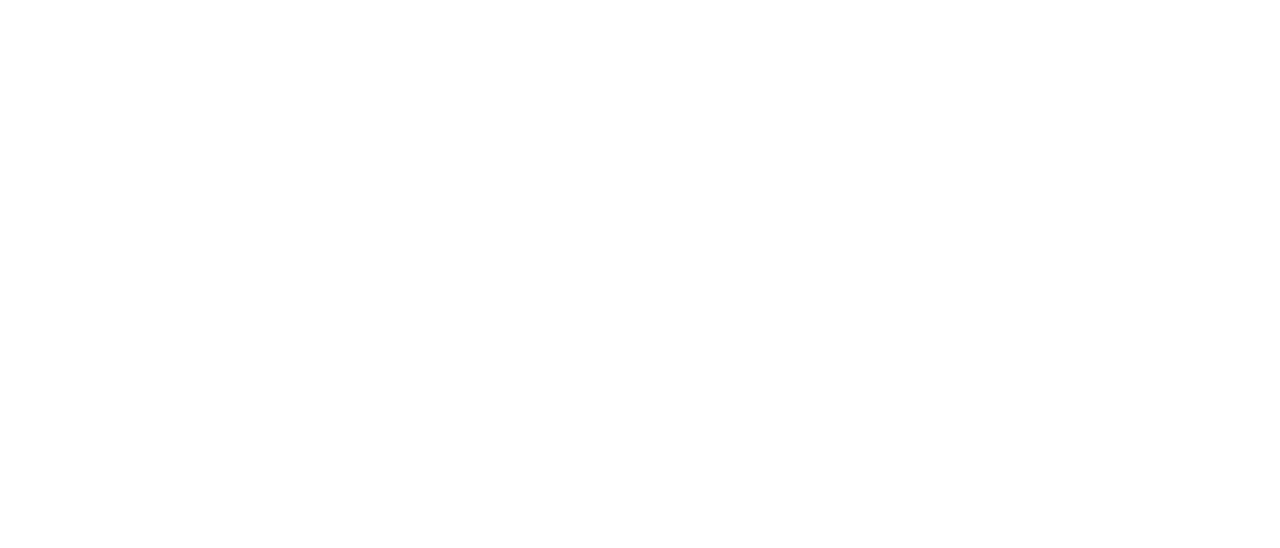
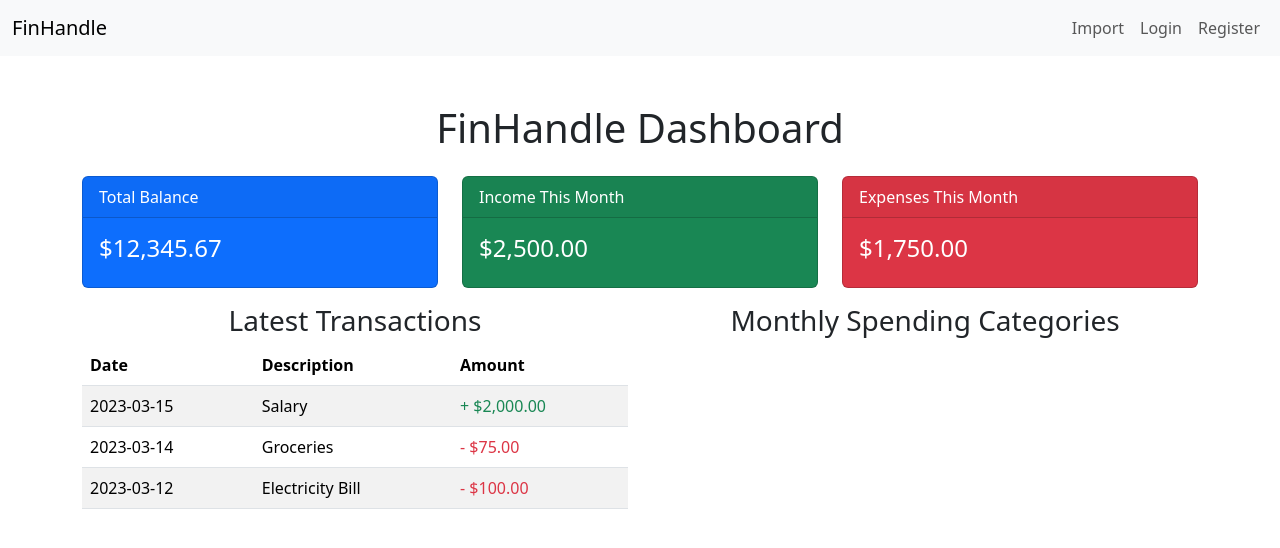
Before and after one commit to ashwin67/finhandle, a Flask app: page / in a window 1280 px wide. Before the commit the part shown is empty. Shown: the top 548 px of the page. Run offline with Flask 2, Linux system fonts and the light colour scheme; parts of the project's set-up code (start-up, migrations or seed data) failed here and were passed over.

Commit message:
Improved HTML

```diff
--- /dev/null
+++ b/templates/base.html
@@ -0,0 +1,43 @@
+<!DOCTYPE html>
+<html lang="en">
+    <head>
+        <meta charset="UTF-8">
+        <meta name="viewport" content="width=device-width, initial-scale=1.0">
+        <title>FinHandle{% block title %}{% endblock %}</title>
+        <link href="https://cdn.jsdelivr.net/npm/bootstrap@5.3.0-alpha1/dist/css/bootstrap.min.css" rel="stylesheet" integrity="sha384-GLhlTQ8iRABdZLl6O3oVMWSktQOp6b7In1Zl3/Jr59b6EGGoI1aFkw7cmDA6j6gD" crossorigin="anonymous">
+
+    </head>
+<body>
+    <header>
+        <nav class="navbar navbar-expand-lg navbar-light bg-light">
+            <div class="container-fluid">
+              <a class="navbar-brand" href="/">FinHandle</a>
+              <div class="collapse navbar-collapse" id="navbarNav">
+                <ul class="navbar-nav ms-auto">
+                  <li class="nav-item">
+                    <a class="nav-link" href="/transactions/import">Import</a>
+                  </li>
+                  <li class="nav-item">
+                    <a class="nav-link" href="/auth/login">Login</a>
+                  </li>
+                  <li class="nav-item">
+                    <a class="nav-link" href="/auth/register">Register</a>
+                  </li>
+                </ul>
+              </div>
+            </div>
+          </nav>
+    </header>
+
+    {% block content %}
+    {% endblock %}
+
+    <footer>
+        <!-- Your footer content -->
+    </footer>
+
+    <script src="https://cdn.jsdelivr.net/npm/@popperjs/core@2.11.6/dist/umd/popper.min.js" integrity="sha384-oBqDVmMz4fnFO9gybB5eD4qNMqL62nCtfDq4m2zr3G3y3IOz//ftA2zX2zMAshRl" crossorigin="anonymous"></script>
+    <script src="https://cdn.jsdelivr.net/npm/bootstrap@5.3.0-alpha1/dist/js/bootstrap.bundle.min.js" integrity="sha384-w76AqPfDkMBDXo30jS1Sgez6pr3x5MlQ1ZAGC+nuZB+EYdgRZgiwxhTBTkF7CXvN" crossorigin="anonymous"></script>
+
+</body>
+</html>
--- a/templates/import_transactions.html
+++ b/templates/import_transactions.html
@@ -1,6 +1,6 @@
 <!-- import_transactions.html -->
-{% extends "layout.html" %}
-
+{% extends "base.html" %}
+{% block title %} - Transactions{% endblock %}
 {% block content %}
   <h1>Import Transactions</h1>
   <form action="{{ url_for('import_transactions') }}" method="POST" enctype="multipart/form-data">
--- a/templates/index.html
+++ b/templates/index.html
@@ -1,6 +1,71 @@
-<!-- templates/import_transactions.html -->
-{% extends "layout.html" %}
+{% extends "base.html" %}
+
+{% block title %} - Dashboard{% endblock %}
 
 {% block content %}
-  <!-- Import transactions form and other content -->
+  <div class="container mt-5">
+      <h1 class="text-center mb-4">FinHandle Dashboard</h1>
+      <div class="row">
+          <div class="col-md-4">
+              <div class="card text-white bg-primary mb-3">
+                  <div class="card-header">Total Balance</div>
+                  <div class="card-body">
+                      <h4 class="card-title">$12,345.67</h4>
+                  </div>
+              </div>
+          </div>
+          <div class="col-md-4">
+              <div class="card text-white bg-success mb-3">
+                  <div class="card-header">Income This Month</div>
+                  <div class="card-body">
+                      <h4 class="card-title">$2,500.00</h4>
+                  </div>
+              </div>
+          </div>
+          <div class="col-md-4">
+              <div class="card text-white bg-danger mb-3">
+                  <div class="card-header">Expenses This Month</div>
+                  <div class="card-body">
+                      <h4 class="card-title">$1,750.00</h4>
+                  </div>
+              </div>
+          </div>
+      </div>
+      <div class="row">
+          <div class="col-md-6">
+              <h3 class="text-center">Latest Transactions</h3>
+              <table class="table table-striped">
+                  <thead>
+                      <tr>
+                          <th>Date</th>
+                          <th>Description</th>
+                          <th>Amount</th>
+                      </tr>
+                  </thead>
+                  <tbody>
+                      <tr>
+                          <td>2023-03-15</td>
+                          <td>Salary</td>
+                          <td class="text-success">+ $2,000.00</td>
+                      </tr>
+                      <tr>
+                          <td>2023-03-14</td>
+                          <td>Groceries</td>
+                          <td class="text-danger">- $75.00</td>
+                      </tr>
+                      <tr>
+                          <td>2023-03-12</td>
+                          <td>Electricity Bill</td>
+                          <td class="text-danger">- $100.00</td>
+                      </tr>
+                  </tbody>
+              </table>
+          </div>
+          <div class="col-md-6">
+              <h3 class="text-center">Monthly Spending Categories</h3>
+              <!-- Add a pie chart or bar chart here using a chart library like Chart.js or Google Charts -->
+          </div>
+      </div>
+  </div>
+
 {% endblock %}
--- a/templates/layout.html
+++ /dev/null
@@ -1,23 +0,0 @@
-<!-- templates/layout.html -->
-<!DOCTYPE html>
-<html lang="en">
-<head>
-    <meta charset="UTF-8">
-    <meta name="viewport" content="width=device-width, initial-scale=1.0">
-    <title>Personal Finance Management</title>
-</head>
-<body>
-    <header>
-        <!-- Add header content, such as logo and navigation links -->
-    </header>
-
-    <main>
-        {% block content %}
-        {% endblock %}
-    </main>
-
-    <footer>
-        <!-- Add footer content, such as copyright notice and contact information -->
-    </footer>
-</body>
-</html>
--- a/templates/login.html
+++ b/templates/login.html
@@ -1,5 +1,5 @@
-{% extends "layout.html" %}
-
+{% extends "base.html" %}
+{% block title %} - Login{% endblock %}
 {% block content %}
   <h2>Login</h2>
   <form method="post" action="{{ url_for('auth.login') }}">
--- a/templates/register.html
+++ b/templates/register.html
@@ -1,5 +1,5 @@
-{% extends "layout.html" %}
-
+{% extends "base.html" %}
+{% block title %} - Register{% endblock %}
 {% block content %}
   <h2>Register</h2>
   <form method="post" action="{{ url_for('auth.register') }}">
--- a/templates/transactions.html
+++ b/templates/transactions.html
@@ -1,6 +1,6 @@
 <!-- transactions.html -->
-{% extends "layout.html" %}
-
+{% extends "base.html" %}
+{% block title %} - Transactions{% endblock %}
 {% block content %}
   <h1>Transactions</h1>
   <a href="{{ url_for('import_transactions') }}">Import Transactions</a>
```
Also changed, not shown: run_app.py (added, +10 -0 lines), templates/404.html (+9 -0 lines), templates/500.html (+9 -0 lines).
